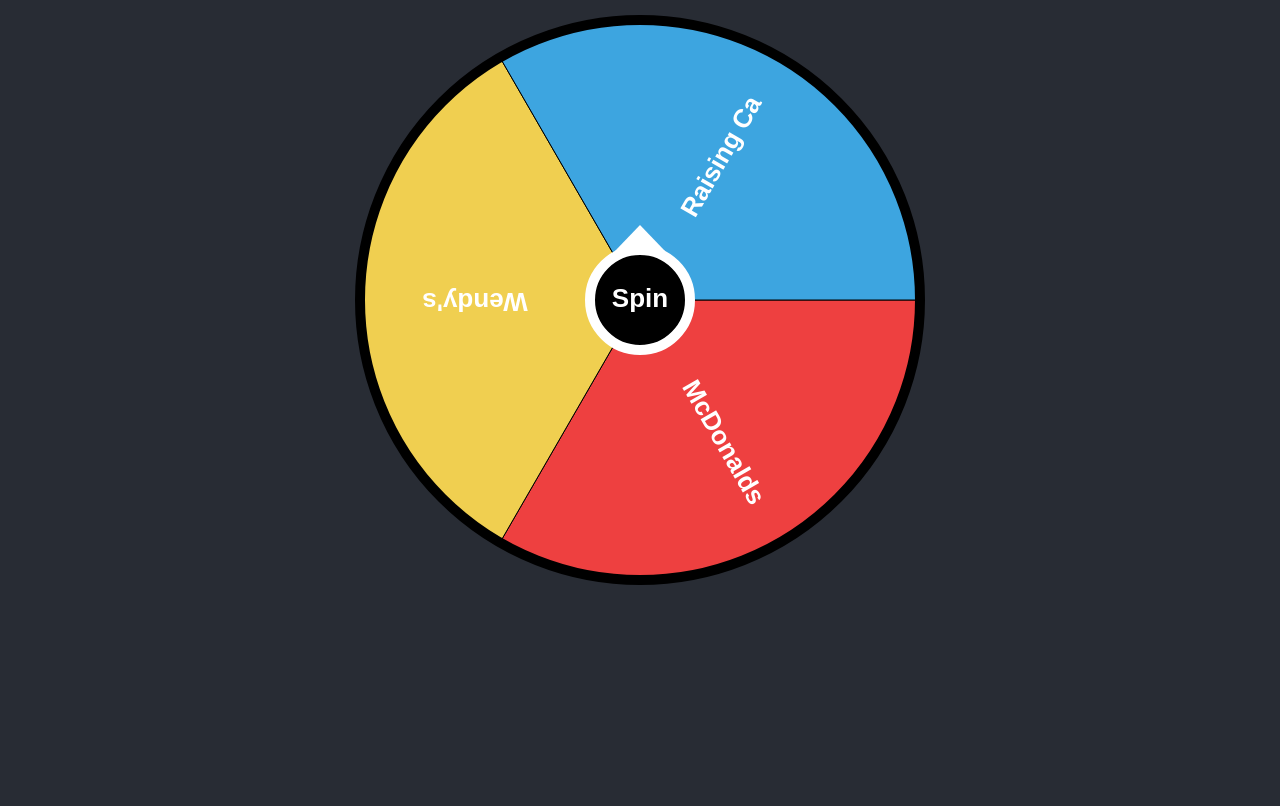
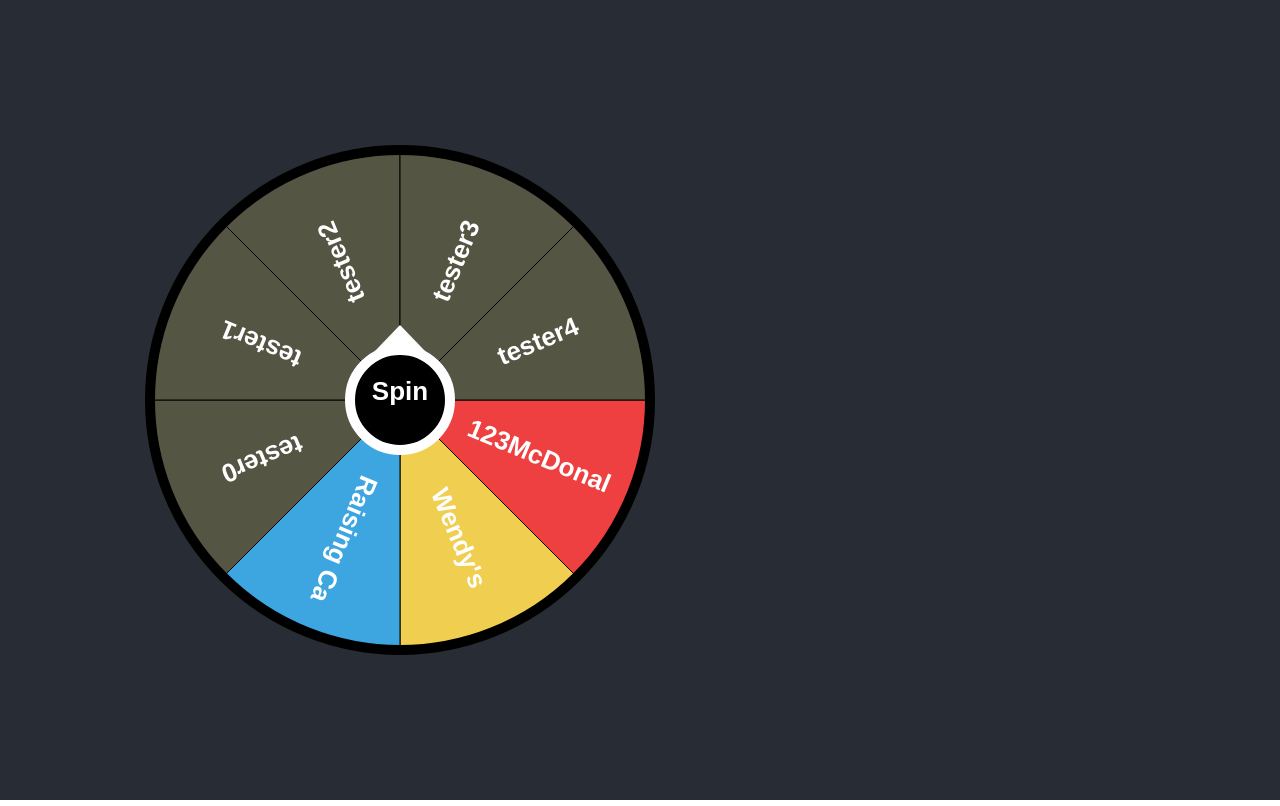
Before and after one commit to rhipps/wheel-of-dinner, a React (Create React App) app: page / in a window 1280 px wide. Built offline with nearby package versions, Linux system fonts and the light colour scheme; the HTML template or start-up script is replaced by a standard one.

Commit message:
Done tweaking wheel, simplified it to be just good enough

```diff
--- a/src/App.tsx
+++ b/src/App.tsx
@@ -5,22 +5,22 @@
 import { Segment } from './components/wheel-component';
 
 
-const onFinished = function(){}
 
 const segments: Segment[] = [
-  {segmentText: 'McDonalds', segmentColorCode: '#EE4040'},
+  {segmentText: '123McDonalds', segmentColorCode: '#EE4040'},
   {segmentText: 'Wendy\'s', segmentColorCode: '#F0CF50'},
   {segmentText: 'Raising Canes', segmentColorCode: '#3DA5E0'},
  ]
 
+for (let i = 0; i <= 4; i++) segments.push({segmentText: `tester${i}`, segmentColorCode: '#555544'})
+
 function App() {
-  let [winner, setWinner] = useState()
 
   return (
     <div className="App">
       <header className="App-header">
         <Wheel
-            onFinishedCallBack={setWinner}
+            onFinishedCallBack={() => {}}
             segments={segments}
         ></Wheel>
       </header>
--- a/src/components/wheel-component.tsx
+++ b/src/components/wheel-component.tsx
@@ -8,14 +8,12 @@
 
 export interface WheelComponentProps {
   segments: Segment[],
-  winningSegmentText?: string,
   onFinished: Function,
-  isOnlyOnce: boolean,
-  upDuration: number,
-  downDuration: number,
+  durationFactor: number,
   canvasConfig: CanvasConfig,
   wheelConfig: WheelConfig
   displayWinningText?: boolean
+  oneSpin?: boolean
 }
 
 export interface WheelConfig {
@@ -37,25 +35,21 @@
     wheelPositionY: number,
 }
 
-const getCanvas2dContext = (): CanvasRenderingContext2D => {
-  let canvas = document.getElementById('canvas') as HTMLCanvasElement
+const WHEEL_CANVAS_ID = 'drawingCanvas'
+const STATIC_WHEEL_CANVAS_ID = 'staticCanvas'
+const PI2 = Math.PI * 2
+
+const getCanvas2dContext = (canvasId: string): CanvasRenderingContext2D => {
+  let canvas = document.getElementById(canvasId) as HTMLCanvasElement
   return canvas.getContext('2d')!
 }
 
 const clearCanvasArea = (canvasConfig: CanvasConfig): void => {
-  getCanvas2dContext().clearRect(0, 0, canvasConfig.width, canvasConfig.height)
-}
-
-const getAngleDelta = (maxSpeed: number, progress: number): number => {
-  return maxSpeed * Math.sin((progress * Math.PI) / 2 + Math.PI / 2)
+  getCanvas2dContext(WHEEL_CANVAS_ID).clearRect(0, 0, canvasConfig.width, canvasConfig.height)
 }
 
 const drawWheel = (angleCurrent: number, segments: Segment[], canvasConfig: CanvasConfig, wheelConfig: WheelConfig): void => {
-  const canvasContext = getCanvas2dContext()
-  const spingButtonPrimaryColor = wheelConfig.spinButtonPrimaryColor || wheelConfig.primaryColor
-  const spingButtonSecondaryColor = wheelConfig.spinButtonPrimaryColor || wheelConfig.secondaryColor
-  const wheelBorderThickness = 10
-  const wheelOutlineColor = wheelConfig.outlineColor || wheelConfig.primaryColor
+  const canvasContext = getCanvas2dContext(WHEEL_CANVAS_ID)
 
   canvasContext.lineWidth = 1
   canvasContext.strokeStyle = wheelConfig.primaryColor
@@ -65,13 +59,10 @@
 
   drawSegmentsOfWheel(segments ,angleCurrent, canvasConfig, wheelConfig)
 
-  drawSpinButton(wheelConfig.buttonText, wheelConfig.fontFamily, wheelConfig.spinButtonRadius, spingButtonPrimaryColor, spingButtonSecondaryColor, canvasConfig)
 
-  drawWheelOutline(canvasConfig, wheelConfig.radius, wheelBorderThickness, wheelOutlineColor)
 }
 
 const drawSegmentsOfWheel = (segments: Segment[], currentAngle: number, canvasConfig: CanvasConfig, wheelConfig: WheelConfig): void => {
-  const PI2 = Math.PI * 2 // portion of circumference eq which is C = 2*PI*r
   let previousAngle = currentAngle
 
   segments.forEach((segment, index) => {
@@ -82,13 +73,13 @@
 }
 
 const drawSegment = (segment: Segment, previousAngle: number, nextAngle: number, canvasConfig: CanvasConfig, wheelConfig: WheelConfig): void => {
-  const canvasContext = getCanvas2dContext()
+  const canvasContext = getCanvas2dContext(WHEEL_CANVAS_ID)
   const maxTextLength = 10
 
   canvasContext.save()
   canvasContext.beginPath()
   canvasContext.moveTo(canvasConfig.wheelPositionX, canvasConfig.wheelPositionY)
-  canvasContext.arc(canvasConfig.wheelPositionX, canvasConfig.wheelPositionY, wheelConfig.radius, previousAngle, nextAngle, false)
+  canvasContext.arc(canvasConfig.wheelPositionX, canvasConfig.wheelPositionY, wheelConfig.radius, previousAngle, nextAngle)
   canvasContext.lineTo(canvasConfig.wheelPositionX, canvasConfig.wheelPositionY)
   canvasContext.closePath()
   canvasContext.fillStyle = segment.segmentColorCode
@@ -104,11 +95,9 @@
 }
 
 const drawWheelOutline = (canvasConfig: CanvasConfig, radius: number, borderWidth: number, borderColor: string): void => {
-  const PI2 = Math.PI * 2 // portion of circumference eq which is C = 2*PI*r
-  const canvasContext = getCanvas2dContext()
+  const canvasContext = getCanvas2dContext(STATIC_WHEEL_CANVAS_ID)
   canvasContext.beginPath()
-  //TODO maybe able to remove false... its a default
-  canvasContext.arc(canvasConfig.wheelPositionX, canvasConfig.wheelPositionY, radius, 0, PI2, false)
+  canvasContext.arc(canvasConfig.wheelPositionX, canvasConfig.wheelPositionY, radius, 0, PI2)
   canvasContext.closePath()
 
   canvasContext.lineWidth = borderWidth
@@ -117,13 +106,11 @@
 }
 
 const drawSpinButton = (buttonText: string, fontFamily: string, buttonRadius: number, primaryColor: string, secondaryColor: string, canvasConfig: CanvasConfig): void => {
-  //TODO 2PI is just 360 degrees in radians can probably name this better and shove it some where
-  const PI2 = Math.PI * 2
   const buttonOutlineThickness = 10
 
-  const canvasContext = getCanvas2dContext()
+  const canvasContext = getCanvas2dContext(STATIC_WHEEL_CANVAS_ID)
   canvasContext.beginPath()
-  canvasContext.arc(canvasConfig.wheelPositionX, canvasConfig.wheelPositionY, buttonRadius, 0, PI2, false)
+  canvasContext.arc(canvasConfig.wheelPositionX, canvasConfig.wheelPositionY, buttonRadius, 0, PI2)
   canvasContext.closePath()
   canvasContext.fillStyle = primaryColor
   canvasContext.lineWidth = buttonOutlineThickness
@@ -139,7 +126,7 @@
 }
 
 const drawNeedle = (buttonRadius: number, needleColor: string,  canvasConfig: CanvasConfig): void => {
-  const canvasContext = getCanvas2dContext()
+  const canvasContext = getCanvas2dContext(STATIC_WHEEL_CANVAS_ID)
   const needleHeight = buttonRadius/2
 
   canvasContext.lineWidth = 1
@@ -162,7 +149,7 @@
 }
 
 const drawText = (text: string, textColor: string, xPos: number, yPos: number, wheelConfig: WheelConfig): void => {
-  const canvasContext = getCanvas2dContext()
+  const canvasContext = getCanvas2dContext(WHEEL_CANVAS_ID)
 
   canvasContext.textAlign = 'center'
   canvasContext.textBaseline = 'middle'
@@ -183,35 +170,55 @@
     drawText(currentSegment.segmentText, wheelConfig.secondaryColor, canvasConfig.wheelPositionX + textOffSetX, canvasConfig.wheelPositionY + textOffSetY, wheelConfig)
 }
 
+const drawStaticWheelElements = (wheelConfig: WheelConfig, canvasConfig: CanvasConfig): void => {
+  const spingButtonPrimaryColor = wheelConfig.spinButtonPrimaryColor || wheelConfig.primaryColor
+  const spingButtonSecondaryColor = wheelConfig.spinButtonPrimaryColor || wheelConfig.secondaryColor
+  const wheelBorderThickness = 10
+  const wheelOutlineColor = wheelConfig.outlineColor || wheelConfig.primaryColor
+
+  drawSpinButton(wheelConfig.buttonText, wheelConfig.fontFamily, wheelConfig.spinButtonRadius, spingButtonPrimaryColor, spingButtonSecondaryColor, canvasConfig)
+
+  drawWheelOutline(canvasConfig, wheelConfig.radius, wheelBorderThickness, wheelOutlineColor)
+}
+
 const wheelInit = (onSpinHandler: Function, canvasConfig: CanvasConfig, segments: Segment[], wheelConfig: WheelConfig): void => {
   initCanvas(onSpinHandler, canvasConfig)
   drawCurrentWheelState(canvasConfig, 0, segments, segments[0], false, wheelConfig, false)
+  drawStaticWheelElements(wheelConfig, canvasConfig)
 }
 
 const initCanvas = (onSpinHandler: any, canvasConfig: CanvasConfig) => {
-  let canvas = document.getElementById('canvas') as HTMLCanvasElement
+  let drawingCanvas = document.getElementById(WHEEL_CANVAS_ID) as HTMLCanvasElement
+  let staticCanvas = document.getElementById(STATIC_WHEEL_CANVAS_ID) as HTMLCanvasElement
   if (navigator.userAgent.indexOf('MSIE') !== -1) {
-    canvas = document.createElement('canvas')
-    canvas.setAttribute('width', String(canvasConfig.width))
-    canvas.setAttribute('height', String(canvasConfig.height))
-    canvas.setAttribute('id', 'canvas')
-    document.getElementById('wheel')!.appendChild(canvas)
+    drawingCanvas.setAttribute('width', String(canvasConfig.width))
+    drawingCanvas.setAttribute('height', String(canvasConfig.height))
+    drawingCanvas.setAttribute('id', WHEEL_CANVAS_ID)
+    document.getElementById('wheel')!.appendChild(drawingCanvas)
+
+    staticCanvas.setAttribute('width', String(canvasConfig.width))
+    staticCanvas.setAttribute('height', String(canvasConfig.height))
+    staticCanvas.setAttribute('id', STATIC_WHEEL_CANVAS_ID)
+
+    document.getElementById('wheel')!.appendChild(staticCanvas)
   }
-  canvas.addEventListener('click', onSpinHandler, false)
+  staticCanvas.addEventListener('click', onSpinHandler, false)
+}
+
+const getAngleDelta = (maxSpeed: number, progress: number): number => {
+  const angle = maxSpeed * Math.sin(progress) + Math.cos(progress)
+  return angle
 }
 
 const WheelComponent = (props: WheelComponentProps) => {
   const [isFinished, setFinished] = useState(false)
-  const upTime = props.segments.length * props.upDuration
-  const downTime = props.segments.length * props.downDuration
-
+  const runTime = props.segments.length * (props.durationFactor * Math.random())
   let isStarted = false
   let currentSegment: Segment = props.segments[0]
   let timerHandle: NodeJS.Timeout = null
   let currentAngle: number = 0
   let angleDelta: number = 0
   let spinStart: number = 0
-  let frames: number = 0
 
   const spin = (): void => {
     const timerDelay = props.segments.length
@@ -219,13 +226,11 @@
 
     if (!timerHandle) {
       spinStart = new Date().getTime()
-      frames = 0
       timerHandle = setInterval(onTimerTick, timerDelay)
     }
   }
 
   const onTimerTick = (): void => {
-    frames++
       drawCurrentWheelState(props.canvasConfig, currentAngle, props.segments, currentSegment, isStarted, props.wheelConfig, props.displayWinningText)
       const duration = new Date().getTime() - spinStart
       const maxSpeed = Math.PI / props.segments.length
@@ -233,28 +238,14 @@
       let progress = 0
       let finished = false
 
-    if (duration < upTime) {
-      progress = duration / upTime
-      angleDelta = getAngleDelta(maxSpeed, progress)
-    } else {
-      if (props.winningSegmentText) {
-        if (currentSegment.segmentText === props.winningSegmentText && frames > props.segments.length) {
-          progress = duration / upTime
-          angleDelta = getAngleDelta(maxSpeed, progress)
-          progress = 1
-        } else {
-          progress = duration / downTime
-          angleDelta = getAngleDelta(maxSpeed, progress)
-        }
-      } else {
-        progress = duration / downTime
+      progress = duration / runTime
+      if (duration < runTime) {
         angleDelta = getAngleDelta(maxSpeed, progress)
       }
       if (progress >= 1) finished = true
-    }
 
       currentAngle += angleDelta
-    while (currentAngle >= oneCircleInRadians) currentAngle -= oneCircleInRadians
+      while (currentAngle >= oneCircleInRadians && progress < 1) currentAngle -= oneCircleInRadians
       if (finished) {
         setFinished(true)
         props.onFinished(currentSegment)
@@ -274,11 +265,25 @@
   return (
     <div id='wheel'>
       <canvas
-        id='canvas'
+        id={WHEEL_CANVAS_ID}
         width={props.canvasConfig.width}
         height={props.canvasConfig.height}
         style={{
-          pointerEvents: isFinished && props.isOnlyOnce ? 'none' : 'auto'
+          position: 'absolute',
+          top: 0,
+          left: 0,
+        }}
+      />
+      <canvas
+        id={STATIC_WHEEL_CANVAS_ID}
+        width={props.canvasConfig.width}
+        height={props.canvasConfig.height}
+        style={{
+          position: 'absolute',
+          top: 0,
+          left: 0,
+          pointerEvents: isFinished && props.oneSpin ? 'none' : 'auto',
+          zIndex: 1
         }}
       />
     </div>
--- a/src/components/wheel.tsx
+++ b/src/components/wheel.tsx
@@ -14,12 +14,10 @@
       // segColors={props.segments.map((e)=>e.colorCode)}
       segments={props.segments}
       onFinished={props.onFinishedCallBack}
-      isOnlyOnce={false}
-      upDuration={300}
-      downDuration={1000}
+      durationFactor={300}
       displayWinningText
-      canvasConfig={{width: 1000, height:800, wheelPositionX: 500, wheelPositionY: 300}}
-      wheelConfig={{radius: 280, primaryColor: 'black', secondaryColor: 'white', fontFamily: 'Arial', buttonText: 'Spin', spinButtonRadius: 50}}
+      canvasConfig={{width: 800, height:800, wheelPositionX: 400, wheelPositionY: 400}}
+      wheelConfig={{radius: 250, primaryColor: 'black', secondaryColor: 'white', fontFamily: 'Arial', buttonText: 'Spin', spinButtonRadius: 50}}
     />
   )
 }
```
Lines whose indentation alone changed are shown as unchanged.
